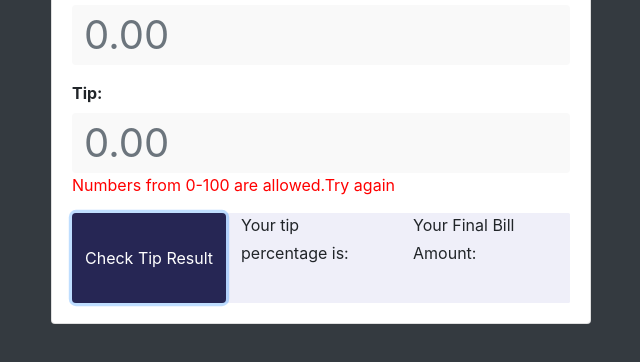
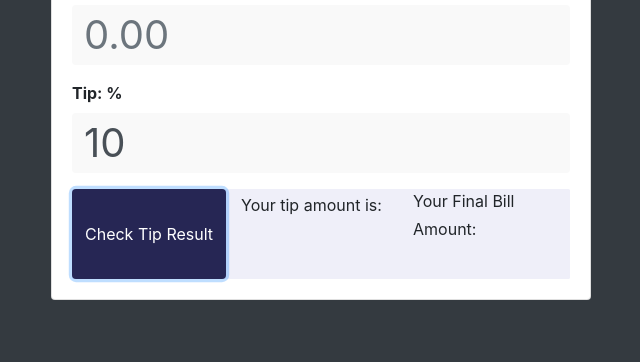
Before and after one commit to jovialcore/tipCalculator, a plain HTML site: page index.html in a window 1280 px wide. Both pictures are taken after a click on the button "Check Tip Result". Shown: the part 168-530 px from the top of the page, without its empty margins (319-959 px from the left). Drawn offline with nearby package versions, Linux system fonts and the light colour scheme.

Commit message:
added stuff

```diff
--- a/index.html
+++ b/index.html
@@ -25,8 +25,8 @@
               </div>
 
               <div class="form-group">
-                <label class="text-left" for="email"> <b> Tip:</b></label>
-                <input type="number" class="form-control" placeholder="0.00" id="enterTip" style="height: 60px; font-size: 40px; background-color: #f9f9f9; border:none; ">
+                <label class="text-left" for="email"> <b> Tip: %</b></label>
+                <input type="number" value="10" class="form-control" placeholder="0.00" id="enterTip" style="height: 60px; font-size: 40px; background-color: #f9f9f9; border:none; ">
                 <span style="color:red;" id="er"></span>
           </div>
 
@@ -39,7 +39,7 @@
 
               <button type="button" id="check" class="btn" style="background-color: #262654; color:white"> Check Tip Result </button>
               <div class="col">
-                <span>Your tip percentage is: </span>
+                <span>Your tip amount is: </span>
                 <span style="color:#464073; font-weight:500; font-size:20px;" id="tipResultAmt"></span>
               </div>
               <div class="col">
--- a/redesign.js
+++ b/redesign.js
@@ -5,14 +5,20 @@ document.querySelector('#check').onclick = function() {
     // var theTip = document.getElementById('enterTip').value;
 
         var tipOwn = document.getElementById('enterTip').value;
+
    //print the range percentage on one side of the div, expecially on the right
  //caclutaing the percentage output
- tipOwn
  regex = RegExp('^[1-9][0-9]?$|^100$');
  if (regex.test(tipOwn)== false) {
      document.getElementById('er').innerHTML = "Numbers from 0-100 are allowed.Try again";
 
  }  else if (regex.test(tipOwn) == true) {
+
+    document.querySelector("#enterTip").addEventlistener("oninput", function () {
+        document.getElementById('enterTip').value = "%";
+
+    });
+
     document.getElementById('er').innerHTML = "";
     var theVlaueOftip = paidBill * (tipOwn/100);
     console.log(theVlaueOftip);
@@ -27,8 +33,8 @@ document.querySelector('#check').onclick = function() {
 
  var resultBillTip = document.querySelector("#totalBillWithTip");
  //we print the value of the tip and toatal bill then roudning any number greater than two
- resultTipamount.innerHTML = theVlaueOftip.toFixed(2) + "%";
- resultBillTip.innerHTML = tipFinal;
+ resultTipamount.innerHTML = "N" + theVlaueOftip.toFixed(2) ;
+ resultBillTip.innerHTML = "N" + tipFinal +".00";
 
     }
 
```
